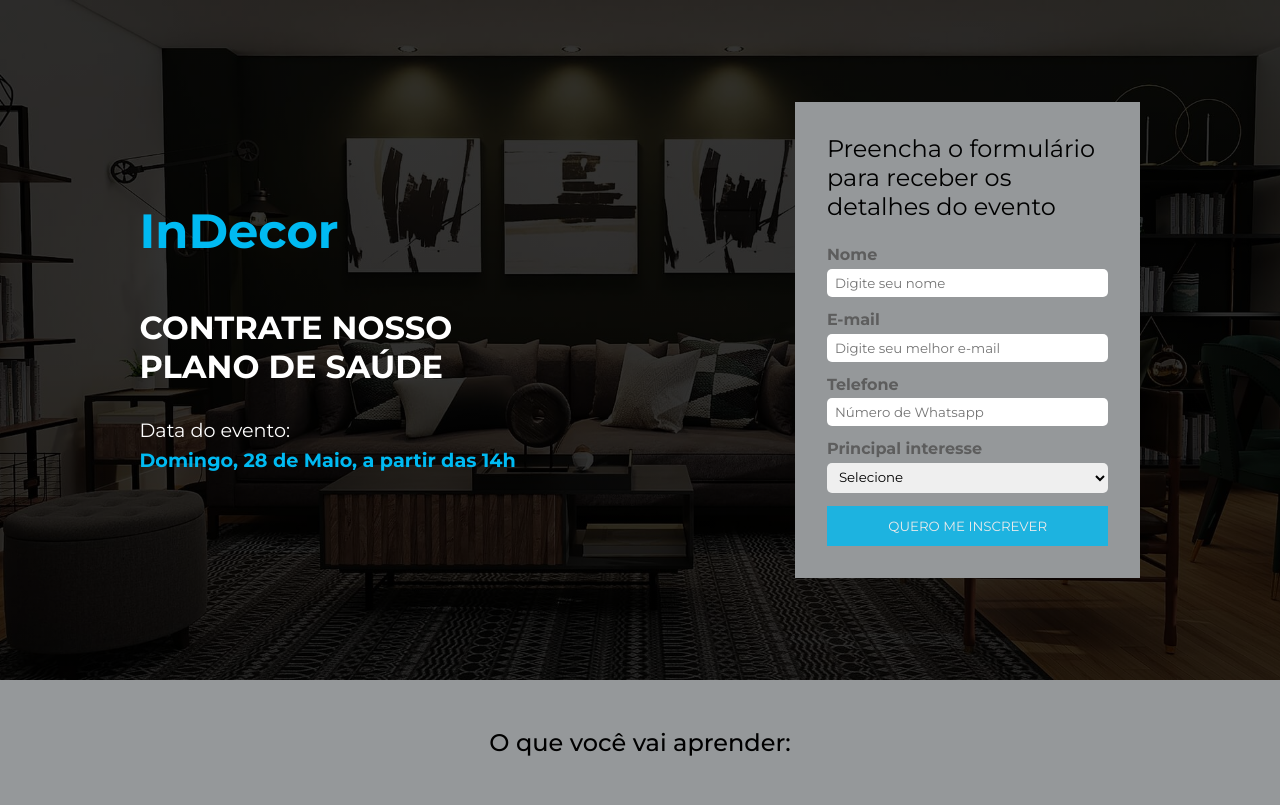
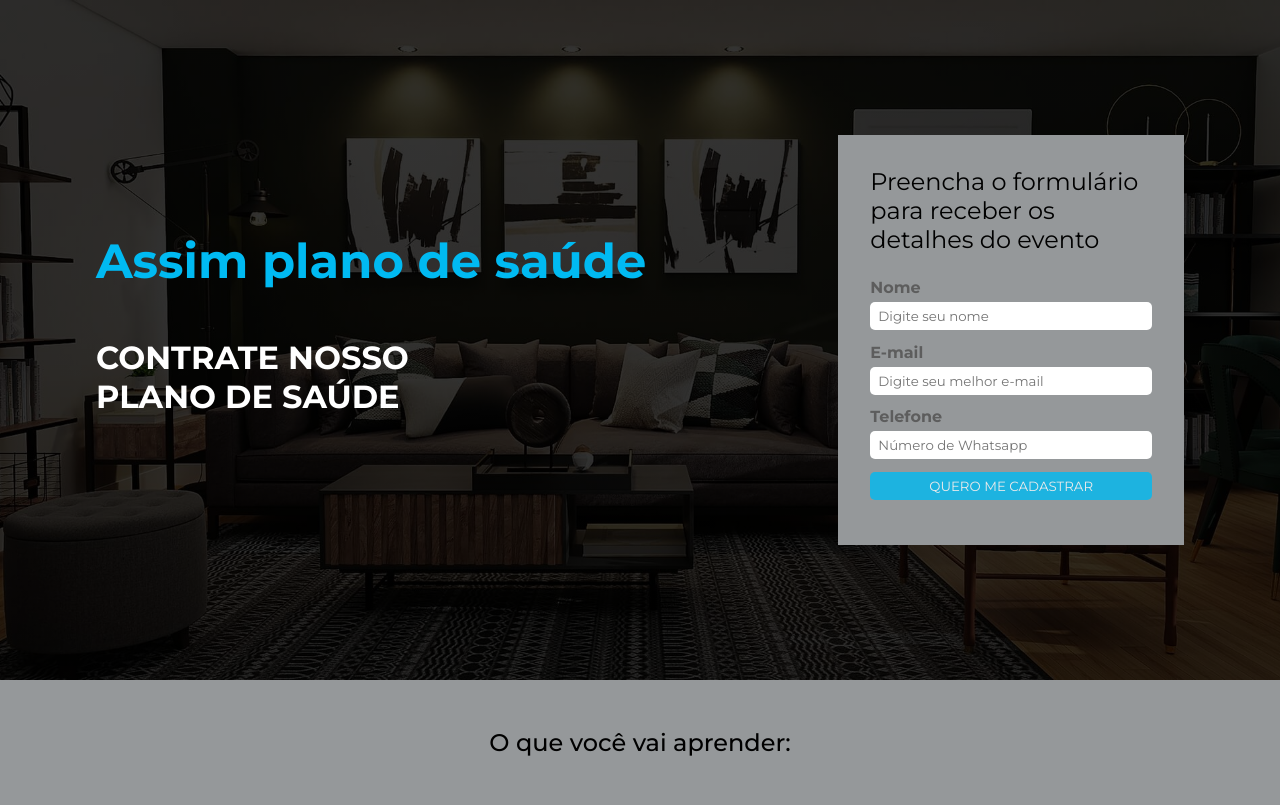
Before and after one commit to alicensdesigner/assimteste, a plain HTML site: page index.html in a window 1280 px wide. Shown: the top 808 px of the page. Drawn offline with nearby package versions, Linux system fonts and the light colour scheme.

Commit message:
Update index.html

```diff
--- a/index.html
+++ b/index.html
@@ -4,7 +4,7 @@
     <meta charset="UTF-8" />
     <meta http-equiv="X-UA-Compatible" content="IE=edge" />
     <meta name="viewport" content="width=device-width, initial-scale=1.0" />
-    <title>InDecor</title>
+    <title>Assim</title>
     <!-- Text font -->
     <link rel="stylesheet" href="css/styles.css" />
     <link rel="preconnect" href="https://fonts.googleapis.com" />
@@ -22,12 +22,10 @@
   <body>
     <header id="event-subscription">
       <div id="disclaimer">
-        <h2>InDecor</h2>
+        <h2>Assim plano de saúde</h2>
         <p class="about-event">
           Contrate nosso plano de saúde
         </p>
-        <p>Data do evento:</p>
-        <p class="event-date">Domingo, 28 de Maio, a partir das 14h</p>
       </div>
       <div id="subscription-form">
         <p>Preencha o formulário para receber os detalhes do evento</p>
@@ -45,16 +43,7 @@
             <input type="text" placeholder="Número de Whatsapp" />
           </div>
           <div class="form-group">
-            <label for="interest">Principal interesse</label>
-            <select name="interest">
-              <option value="" disabled selected>Selecione</option>
-              <option value="apartment">Apartamentos</option>
-              <option value="house">Casas</option>
-              <option value="garden">Jardins</option>
-              <option value="other">Outro</option>
-            </select>
-          </div>
-          <input type="submit" class="btn" value="Quero me inscrever" />
+          <input type="submit" class="btn" value="Quero me cadastrar" />
         </form>
       </div>
     </header>
```
